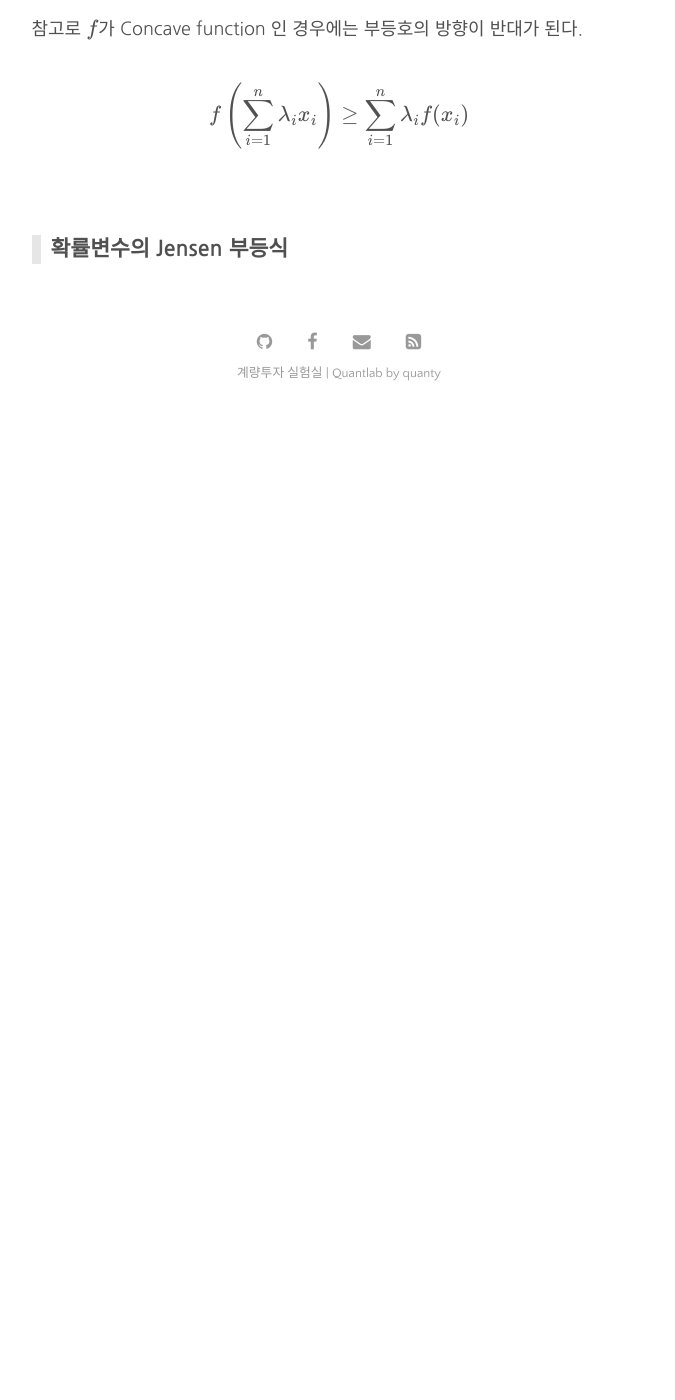
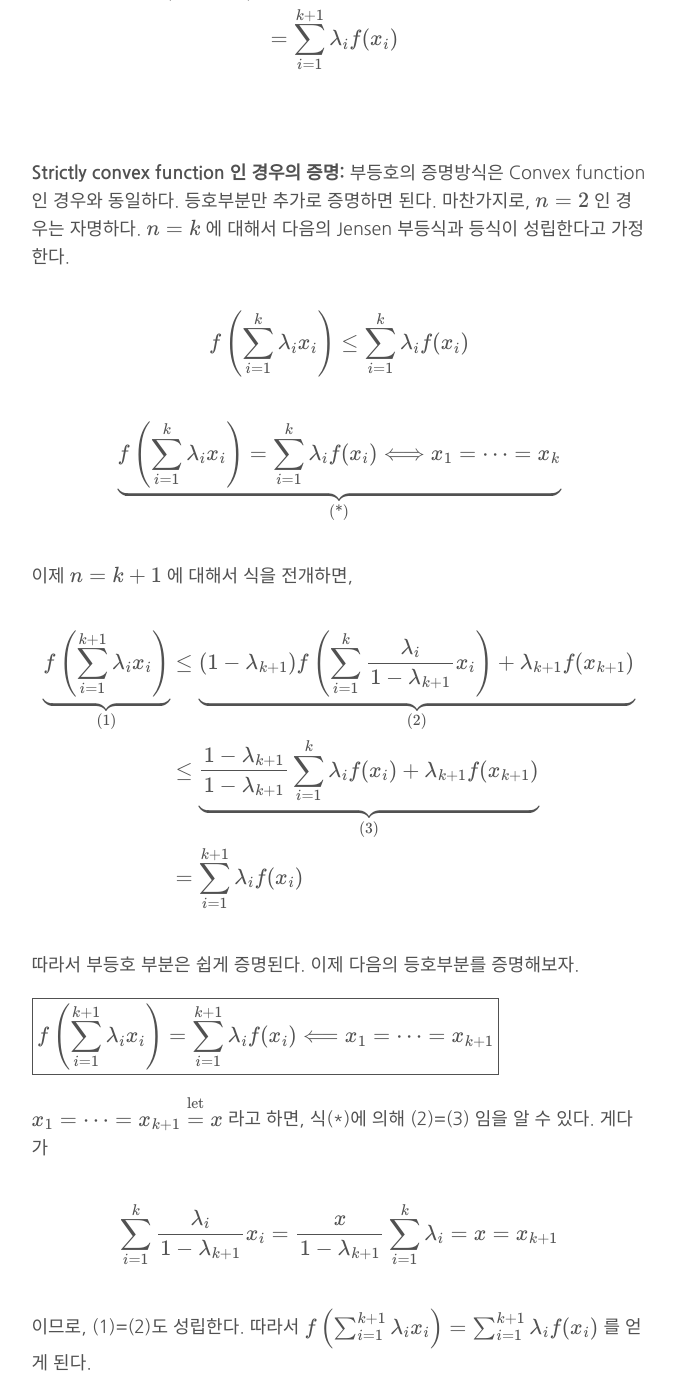
Before and after one commit to gem763/gem763.github.io, a Jekyll site: the page built from Convexity.md, in a window 1280 px wide and 1400 px high, scrolled down 5470 px. Shown: the whole window, without its empty margins (301-976 px from the left). Built offline with Jekyll 4.4.1, drawn with Linux system fonts in a browser that asks for light colours; our own code applies the rules of GitHub Pages for plain Markdown files; formulas are drawn with MathJax 3; before the commit the page ends 5889 px from its top, so only the background shows below that; some of the changed text lies outside the part shown.

Commit message:
Uploaded by https://stackedit.io/

```diff
--- a/Convexity.md
+++ b/Convexity.md
@@ -26,12 +26,12 @@
 <br/>
 
 
-<center><img src="https://gem763.github.io/assets/img/20180729/convex_set.png" alt="convex_set" width=500/></center>
+<center><img src="https://gem763.github.io/assets/img/20180729/convex_set.png" alt="convex_set"/></center>
 <center><small>(출처: 위키피디아)</small></center>
 
 
 ## Convex function
-### Convex function의 일반적인 정의
+### Convex function
 Convex set <span><script type="math/tex">\mathbb{S}</script></span> 에서 정의된 함수 <span><script type="math/tex">f(\cdot): \mathbb{S} \mapsto \mathbb{R}</script></span>가 있다. <span><script type="math/tex">\mathbf{x}_1, \mathbf{x}_2 \in \mathbb{S}</script></span> 와 <span><script type="math/tex">\lambda \in [0, 1]</script></span>에 대하여 다음을 만족하는 경우, 이 함수를 [**Convex function**](https://en.wikipedia.org/wiki/Convex_function)이라고 부른다.
 
 <div class="math"><script type="math/tex; mode=display">
@@ -56,21 +56,23 @@
 \end{matrix}
 </script></div>
 
-참고로 [affine function](http://mathworld.wolfram.com/AffineFunction.html) 이란, 벡터 <span><script type="math/tex">\mathbf{x}, \mathbf{a}, \mathbf{b} \in \mathbb{R}^n</script></span> 에 대하여 <span><script type="math/tex">\mathbf{a}^\mathsf{T} \mathbf{x} + \mathbf{b}</script></span> 의 형태를 지닌 함수를 뜻한다. 상수항이 있다는 점을 제외하고는 선형함수(Linear function)와 거의 동일한 의미로 사용된다. 따라서 **선형함수도 Convex function에 포함**된다는 사실을 알 수 있다. 증명은 생략.
+참고로 [affine function](http://mathworld.wolfram.com/AffineFunction.html) 이란, 벡터 <span><script type="math/tex">\mathbf{x}, \mathbf{a}, \mathbf{b} \in \mathbb{R}^n</script></span> 에 대하여 <span><script type="math/tex">\mathbf{a}^\mathsf{T} \mathbf{x} + \mathbf{b}</script></span> 의 형태를 지닌 함수[^affine]를 뜻한다. 따라서 **선형함수도 Convex function에 포함**된다는 사실을 알 수 있다. 증명은 생략.
+
+[^affine]: affine function은, 상수항이 있다는 점을 제외하고는 선형함수(Linear function)와 동일하다. 선형함수의 보다 일반적인 형태라고 볼 수 있다.
 
 <br/>
 
 ### Strictly convex function
 
-만약 모든 <span><script type="math/tex">\mathbf{x}_1 \ne \mathbf{x}_2 \in \mathbb{S}</script></span> 와 <span><script type="math/tex">\lambda \in (0, 1)</script></span>에 대하여, Convex function <span><script type="math/tex">f</script></span>가 다음 관계를 만족하고
+만약 모든 <span><script type="math/tex">\mathbf{x}_1, \mathbf{x}_2 \in \mathbb{S}</script></span> 와 <span><script type="math/tex">\lambda \in (0, 1)</script></span>에 대하여, Convex function <span><script type="math/tex">f</script></span>가 다음의 부등식을 만족하되
 
 <div class="math"><script type="math/tex; mode=display">
-f \bigl( \lambda \mathbf{x}_1 + (1-\lambda)\mathbf{x}_2 \bigr) \lt  \lambda f(\mathbf{x}_1) + (1-\lambda) f(\mathbf{x}_2)
+f \bigl( \lambda \mathbf{x}_1 + (1-\lambda)\mathbf{x}_2 \bigr) \le  \lambda f(\mathbf{x}_1) + (1-\lambda) f(\mathbf{x}_2)
 </script></div>
 
-위의 식에서 **등호가 성립하는 경우가** <span><script type="math/tex">\mathbf{x}_1 = \mathbf{x}_2</script></span> 밖에 없을 때, 이 함수를 **Strictly convex function**이라고 한다.
+위의 식에서 **등호가 성립하는 경우가** <span><script type="math/tex">\mathbf{x}_1 = \mathbf{x}_2</script></span> 밖에 없는 경우, 이 함수를 **Strictly convex function**이라고 한다.
 
-Convex function의 정의에서와는 달리, <span><script type="math/tex">\lambda</script></span>의 범위에서 0과 1이 빠졌다는 점에 주의하기 바란다.  <span><script type="math/tex">\lambda</script></span>가 0 또는 1이라면, <span><script type="math/tex">\mathbf{x}_1 \ne \mathbf{x}_2</script></span> 에 대해서도 위의 식이 등호를 만족하게 되고, 이는 정의에 어긋나게 된다. 마찬가지 논리로, **affine function이 Strictly convex function에 포함되지 않는다**는 점도 알 수 있다. 만약 <span><script type="math/tex">f</script></span>가 affine function 이라면, <span><script type="math/tex">\mathbf{x}_1 \ne \mathbf{x}_2</script></span> 에 대해서 위의 식이 등호를 만족하게 되기 때문이다. 따라서 Strictly convex function은, Convex function 중 선형(Linear)인 구간이 전혀 없는 함수로 이해할 수 있다.
+Convex function의 정의에서와는 달리, <span><script type="math/tex">\lambda</script></span>의 범위에서 0과 1이 빠졌다는 점에 주의하기 바란다.  <span><script type="math/tex">\lambda</script></span>가 0 또는 1이라면, <span><script type="math/tex">\mathbf{x}_1 \ne \mathbf{x}_2</script></span> 에 대해서도 위의 식에서 등호가 성립하게 되고, 이는 정의에 어긋나게 된다. 마찬가지 논리로, **affine function이 Strictly convex function에 포함되지 않는다**는 점도 알 수 있다. 만약 <span><script type="math/tex">f</script></span>가 affine function 이라면, <span><script type="math/tex">\mathbf{x}_1 \ne \mathbf{x}_2</script></span> 에 대해서 윗식의 등호가 성립하게 되기 때문이다. 따라서 Strictly convex function은, Convex function 중 선형(Linear)인 구간이 전혀 없는 함수로 이해할 수 있다.
 
 
 
@@ -88,22 +90,30 @@
 
 Convex set <span><script type="math/tex">\mathbb{S}</script></span> (<span><script type="math/tex">\subset \mathbb{R}</script></span>)에서 정의된 함수 <span><script type="math/tex">f(\cdot): \mathbb{S} \mapsto \mathbb{R}</script></span> 가 있다.  유한 개의 <span><script type="math/tex">x_i \in \mathbb{S}</script></span> 및 <span><script type="math/tex">\lambda_i \ge 0</script></span> 에 대하여, <span><script type="math/tex">\sum_i \lambda_i = 1</script></span> 라고 할 때, 다음의 부등식이 성립한다. 이를 **Jensen 부등식**이라고 한다.
 
-* <span><script type="math/tex">f</script></span>가 **Convex function**:
+* <span><script type="math/tex">f</script></span>가 **Convex function**: [^jensen_concave]
 <div class="math"><script type="math/tex; mode=display">
 f \left(\sum_{i=1}^n \lambda_i x_i\right) \le \sum_{i=1}^n \lambda_i f(x_i)
 </script></div>
+
+[^jensen_concave]: 참고로 <span><script type="math/tex">f</script></span>가 Concave function 인 경우에는 부등호의 방향이 반대가 된다. <div class="math"><script type="math/tex; mode=display">
+f \left(\sum_{i=1}^n \lambda_i x_i\right) \ge \sum_{i=1}^n \lambda_i f(x_i)</script></div> Strictly concave function 인 경우에도 마찬가지이다.
 
 <br/>
 
 * <span><script type="math/tex">f</script></span>가 **Strictly convex function**:
 <div class="math"><script type="math/tex; mode=display">
-f \left(\sum_{i=1}^n \lambda_i x_i\right) \lt \sum_{i=1}^n \lambda_i f(x_i)
+f \left(\sum_{i=1}^n \lambda_i x_i\right) \le \sum_{i=1}^n \lambda_i f(x_i)
 </script></div>
-단 Strictly convex function <span><script type="math/tex">f</script></span>에 한해서, **등호는** <span><script type="math/tex">x_1 = \cdots = x_n</script></span> **인 경우에만 성립**한다.
+
+<div class="math"><script type="math/tex; mode=display">
+ f \left(\sum_{i=1}^n \lambda_i x_i\right) = \sum_{i=1}^n \lambda_i f(x_i)  \Longleftrightarrow x_1 = \cdots = x_n
+</script></div>
+
 
 <br/>
 
-Jensen 부등식은 [귀납법 (Induction)](https://en.wikipedia.org/wiki/Mathematical_induction)으로 쉽게 증명할 수 있다. <span><script type="math/tex">f</script></span>가 Convex function인 경우에 대해서만 증명해보자. <span><script type="math/tex">n=2</script></span> 인 경우의 Jensen 부등식은 Convex function의 정의에 의해 자명하게 성립함을 알 수 있다. <span><script type="math/tex">n=k</script></span> 에 대해서 다음이 성립한다고 가정하자.
+**Convex function 인 경우의 증명:**
+Jensen 부등식은 [귀납법 (Induction)](https://en.wikipedia.org/wiki/Mathematical_induction)으로 쉽게 증명할 수 있다. <span><script type="math/tex">f</script></span>가 Convex function인 경우에 대해서 우선 증명해보자. <span><script type="math/tex">n=2</script></span> 인 경우의 Jensen 부등식은 Convex function의 정의에 의해 자명하게 성립함을 알 수 있다. <span><script type="math/tex">n=k</script></span> 에 대해서도 다음의 Jensen 부등식이 성립한다고 가정하자.
 
 <div class="math"><script type="math/tex; mode=display">
 f \left(\sum_{i=1}^k \lambda_i x_i\right) \le \sum_{i=1}^k \lambda_i f(x_i)
@@ -149,11 +159,57 @@
 
 <br/>
 
-참고로 <span><script type="math/tex">f</script></span>가 Concave function 인 경우에는 부등호의 방향이 반대가 된다.
+**Strictly convex function 인 경우의 증명:**
+부등호의 증명방식은 Convex function인 경우와 동일하다. 등호부분만 추가로 증명하면 된다. 마찬가지로, <span><script type="math/tex">n=2</script></span> 인 경우는 자명하다. <span><script type="math/tex">n=k</script></span> 에 대해서 다음의 Jensen 부등식과 등식이 성립한다고 가정한다.
 
 <div class="math"><script type="math/tex; mode=display">
-f \left(\sum_{i=1}^n \lambda_i x_i\right) \ge \sum_{i=1}^n \lambda_i f(x_i)
+f \left(\sum_{i=1}^k \lambda_i x_i\right) \le \sum_{i=1}^k \lambda_i f(x_i)
 </script></div>
+
+<div class="math"><script type="math/tex; mode=display">
+\underbrace{f \left(\sum_{i=1}^k \lambda_i x_i\right) = \sum_{i=1}^k \lambda_i f(x_i) \Longleftrightarrow x_1 = \cdots = x_k}_{\text{(*)}}
+</script></div>
+
+이제 <span><script type="math/tex">n=k+1</script></span> 에 대해서 식을 전개하면,
+
+<div class="math"><script type="math/tex; mode=display">
+\begin{aligned}
+\underbrace{f \left( \sum_{i=1}^{k+1} \lambda_i x_i \right)}_{\text{(1)}}
+&\le \underbrace{(1-\lambda_{k+1}) f \left( \sum_{i=1}^{k} \frac{\lambda_i}{1-\lambda_{k+1}} x_i \right) + \lambda_{k+1} f(x_{k+1})}_{\text{(2)}} \\
+&\le \underbrace{\frac{1-\lambda_{k+1}}{1-\lambda_{k+1}} \sum_{i=1}^{k} \lambda_{i} f(x_i)  + \lambda_{k+1} f(x_{k+1})}_{\text{(3)}} \\
+&= \sum_{i=1}^{k+1} \lambda_i f(x_i)
+\end{aligned}
+</script></div>
+
+따라서 부등호 부분은 쉽게 증명된다. 이제 다음의 등호부분를 증명해보자.
+
+<span><script type="math/tex">\boxed{f \left(\sum_{i=1}^{k+1} \lambda_i x_i\right) = \sum_{i=1}^{k+1} \lambda_i f(x_i) \Longleftarrow x_1 = \cdots = x_{k+1}}</script></span>
+
+<span><script type="math/tex">x_1 = \cdots = x_{k+1} \overset{\text{let}}{=} x</script></span> 라고 하면, 식(*)에 의해 (2)=(3) 임을 알 수 있다. 게다가
+<div class="math"><script type="math/tex; mode=display">
+\sum_{i=1}^k \frac{\lambda_i}{1-\lambda_{k+1}} x_i = \frac{x}{1-\lambda_{k+1}} \sum_{i=1}^k \lambda_i = x = x_{k+1}
+</script></div>
+
+이므로, (1)=(2)도 성립한다.  따라서 <span><script type="math/tex">f \left(\sum_{i=1}^{k+1} \lambda_i x_i\right) = \sum_{i=1}^{k+1} \lambda_i f(x_i)</script></span> 를 얻게 된다.
+
+<br/>
+
+<span><script type="math/tex">\boxed{f \left(\sum_{i=1}^{k+1} \lambda_i x_i\right) = \sum_{i=1}^{k+1} \lambda_i f(x_i) \Longrightarrow x_1 = \cdots = x_{k+1}}</script></span>
+
+<span><script type="math/tex">f \left(\sum_{i=1}^{k+1} \lambda_i x_i\right) = \sum_{i=1}^{k+1} \lambda_i f(x_i)</script></span> 라고 하면, (1)=(2)=(3) 이 된다. 식(*)에 의해, (2)=(3)은 곧 <span><script type="math/tex">x_1 = \cdots = x_k</script></span> 를 의미한다. 한편 (1)=(2)는 <span><script type="math/tex">\sum_{i=1}^k \frac{\lambda_i}{1-\lambda_{k+1}} x_i = x_{k+1}</script></span> 를 의미하므로, 이 식에 <span><script type="math/tex">x_1 = \cdots = x_k \overset{\text{let}}{=} x</script></span> 를 대입하면,
+
+
+<div class="math"><script type="math/tex; mode=display">
+\begin{aligned}
+x_{k+1}
+&= \sum_{i=1}^k \frac{\lambda_i}{1-\lambda_{k+1}} x_i \\
+&= \frac{x}{1-\lambda_{k+1}} \sum_{i=1}^k \lambda_i \\
+&= x
+\end{aligned}
+</script></div>
+
+따라서 <span><script type="math/tex">x_1 = \cdots = x_k = x_{k+1}</script></span> 를 얻게 된다. 증명끝.
+
 
 
 <br/>
```
